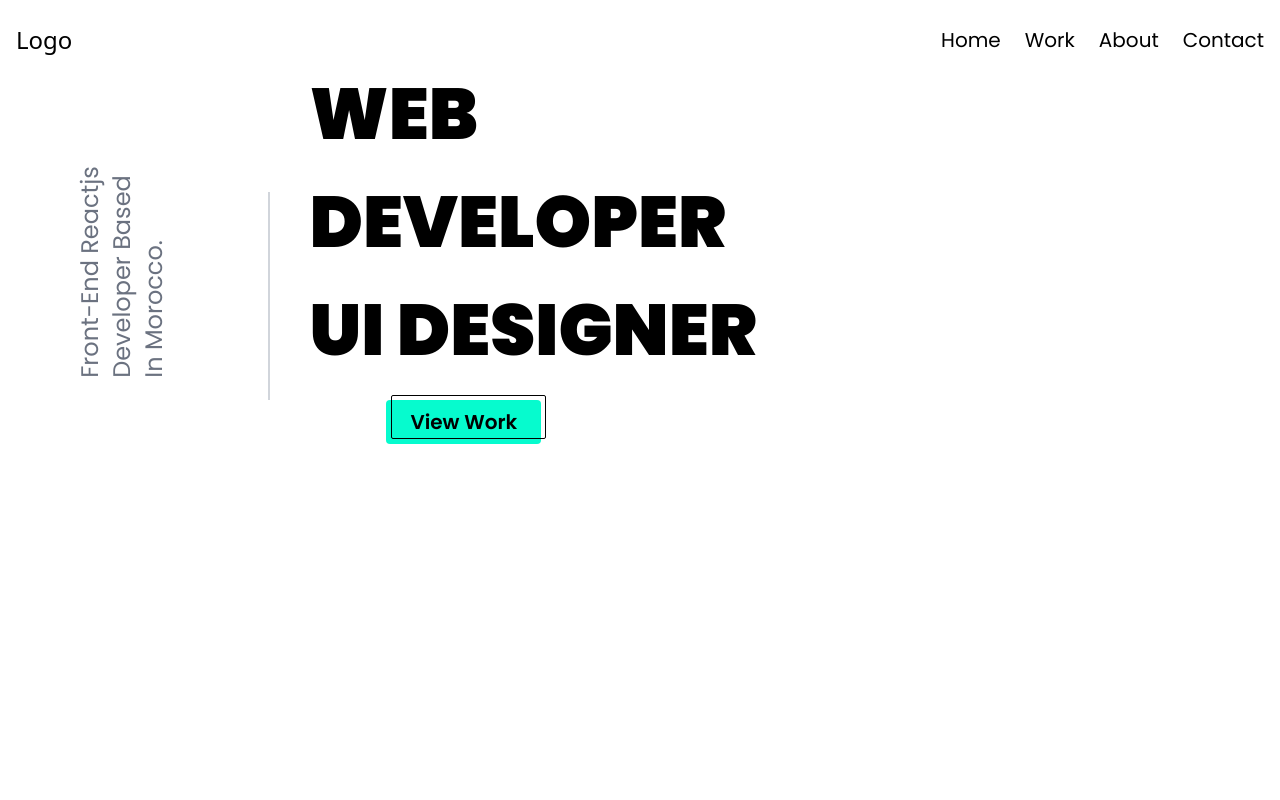
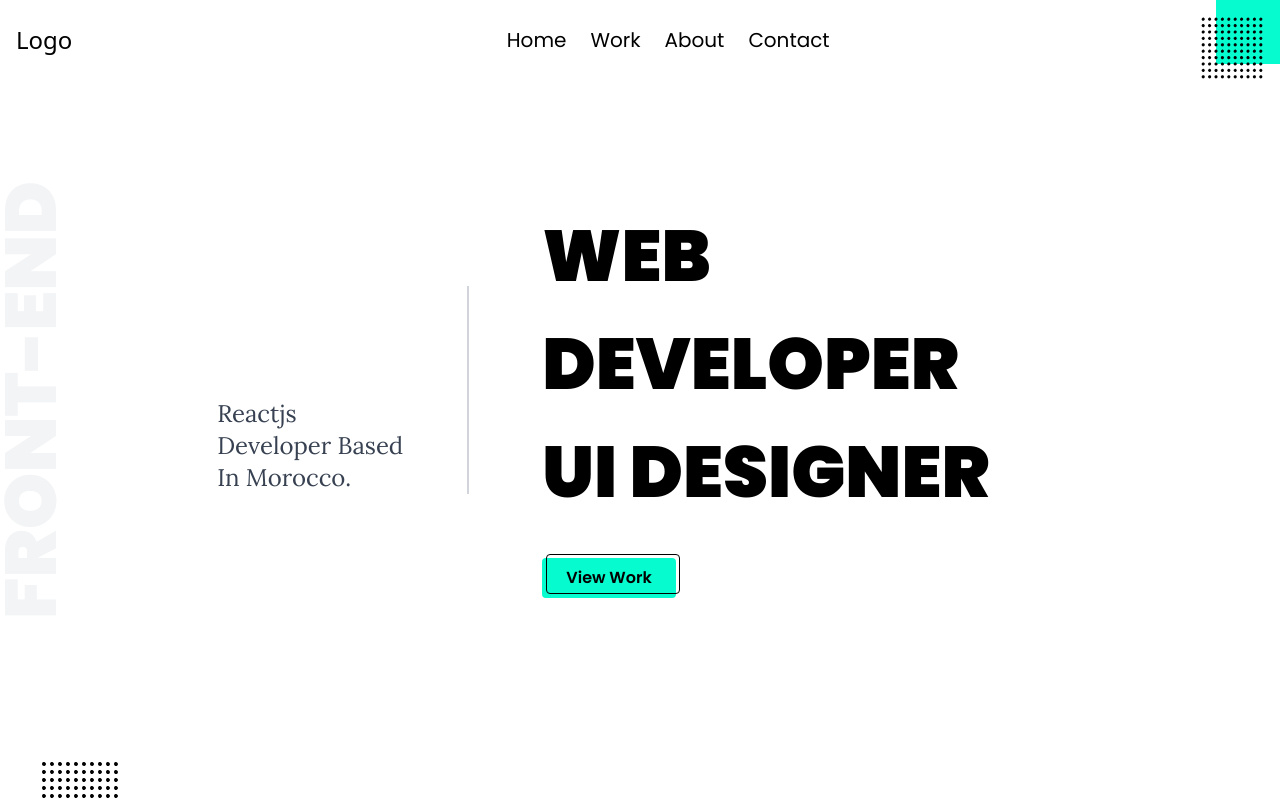
Before and after one commit to ZinoChan/portfolio_v2, a Next.js app: page / in a window 1280 px wide. Built offline with nearby package versions, Linux system fonts and the light colour scheme.

Commit message:
finish home page

```diff
--- /dev/null
+++ b/components/Loader.tsx
@@ -0,0 +1,29 @@
+import styles from "@styles/Loader.module.css";
+
+const Loader = ({ loading }) => {
+  return (
+    <ul
+      className={`${
+        loading ? `${styles.loading}` : styles.leave
+      } absolute overflow-hidden top-0 left-0 w-full flex z-30 h-full  pointer-events-none`}
+    >
+      <li className={`bg-primary w-1/4 ${styles.list_item}`}></li>
+      <li className={`bg-primary w-1/4 ${styles.list_item}`}></li>
+      <li className={`bg-primary w-1/4 ${styles.list_item}`}></li>
+      <li className={`bg-primary w-1/4 ${styles.list_item}`}></li>
+      <div
+        className={`${styles.loader} absolute  left-1/2 transform -translate-x-1/2 -translate-y-1/2`}
+      >
+        <p>l</p>
+        <p>o</p>
+        <p>a</p>
+        <p>d</p>
+        <p>i</p>
+        <p>n</p>
+        <p>g</p>
+      </div>
+    </ul>
+  );
+};
+
+export default Loader;
--- a/components/Navbar.tsx
+++ b/components/Navbar.tsx
@@ -1,31 +1,51 @@
-import { getSortedRoutes } from 'next/dist/next-server/lib/router/utils'
-import Link from 'next/link'
+import { slideDown } from "@helpers/animation";
+import { motion } from "framer-motion";
+import Link from "next/link";
+import { Spin as Hamburger } from "hamburger-react";
+import { useState } from "react";
+
 const Navbar = () => {
+  const routes = [
+    { link: "/", name: "home" },
+    { link: "/work", name: "work" },
+    { link: "/about", name: "about" },
+    { link: "/contact", name: "contact" },
+  ];
 
-    const routes = [
-        {link: "/", name: "home"},
-        {link: "/work", name: "work"},
-        {link: "/about", name: "about"},
-        {link: "/contact", name: "contact"},
-    ]
+  const [isOpen, setOpen] = useState(false);
+  return (
+    <motion.header
+      initial="hidden"
+      animate="visible"
+      variants={slideDown}
+      custom={1.2}
+      className="w-full z-20 absolute top-0 left-0 overflow-hidden py-6"
+    >
+      <nav className="flex px-4 items-center justify-between w-full max-w-screen-xl mx-auto">
+        <div className="block md:hidden">
+          <Hamburger toggled={isOpen} toggle={setOpen} />
+        </div>
+        <div className="text-2xl self-center">Logo</div>
+        <ul className="md:flex hidden space-x-6 items-center text-xl font-main capitalize">
+          {routes.map((route, index) => (
+            <li key={`${route.name}-${index}`}>
+              <Link href={route.link}>
+                <a>{route.name}</a>
+              </Link>
+            </li>
+          ))}
+        </ul>
+        <div>
+          <div className="absolute w-16 h-16 bg-primary right-0 top-0">
+            <div
+              className="absolute top-4 -left-4 w-16 bg-cover h-16"
+              style={{ backgroundImage: "url('/shape.svg')" }}
+            ></div>
+          </div>
+        </div>
+      </nav>
+    </motion.header>
+  );
+};
 
-    return (
-        <header className="w-full absolute top-0 left-0 overflow-hidden py-6">
-            <nav className="flex px-4 items-center justify-between max-w-screen-2xl mx-auto">
-                <div className="text-2xl">Logo</div>
-                <ul className="flex space-x-6 items-center text-xl font-main capitalize">
-                   {
-                       routes.map((route ,index) =>
-                       <li key={`${route.name}-${index}`}>
-                            <Link href={route.link}><a>{route.name}</a></Link>
-                        </li>
-                       )
-                   }
-                </ul>
-            </nav>
-
-        </header>
-    )
-}
-
-export default Navbar
+export default Navbar;
--- a/helpers/animation.ts
+++ b/helpers/animation.ts
@@ -3,6 +3,15 @@
 export const slideUp = {
     hidden: {y: 100, opacity: 0},
     visible: (i=0) => ({y: 0, opacity: 1, transition: {
+        ease: 'easeInOut',
+        duration: .5,
+        delay: i
+    }})
+}
+
+export const fadeIn = {
+    hidden: { opacity: 0},
+    visible: (i=0) => ({ opacity: 1, transition: {
         ease: 'easeInOut',
         duration: .5,
         delay: i
--- a/package.json
+++ b/package.json
@@ -8,8 +8,10 @@
     "start": "next start"
   },
   "dependencies": {
+    "@fontsource/lora": "^4.2.2",
     "@fontsource/poppins": "^4.2.2",
     "framer-motion": "^4.1.9",
+    "hamburger-react": "^2.4.0",
     "next": "10.1.3",
     "react": "17.0.2",
     "react-dom": "17.0.2"
--- a/pages/_app.tsx
+++ b/pages/_app.tsx
@@ -1,15 +1,28 @@
-import '@styles/globals.css'
-import "@fontsource/poppins"
-import "@fontsource/poppins/600.css"
-import "@fontsource/poppins/700.css"
-import "@fontsource/poppins/900.css"
-import Navbar from '../components/Navbar'
+import "@styles/globals.css";
+import "@fontsource/lora";
+import "@fontsource/poppins";
+import "@fontsource/poppins/600.css";
+import "@fontsource/poppins/700.css";
+import "@fontsource/poppins/900.css";
+import Navbar from "../components/Navbar";
+import { useState } from "react";
+import Router from "next/router";
+import Loader from "@components/Loader";
 
 function MyApp({ Component, pageProps }) {
-  return <>
-    <Navbar/>
-    <Component {...pageProps} />
-  </>
+  const [loading, setLoading] = useState(false);
+
+  Router.events.on("routeChangeStart", () => setLoading(true));
+  Router.events.on("routeChangeComplete", () => setLoading(false));
+  Router.events.on("routeChangeError", () => setLoading(false));
+
+  return (
+    <>
+      <Navbar />
+      <Component {...pageProps} />
+      <Loader loading={loading} />
+    </>
+  );
 }
 
-export default MyApp
+export default MyApp;
--- a/pages/index.tsx
+++ b/pages/index.tsx
@@ -5,41 +5,70 @@ import {
   slideToRight,
   slideToLeft,
   slideDown,
+  fadeIn,
 } from "@helpers/animation";
 
 const Home = () => {
   return (
-    <section className="min-h-screen w-full ">
-      <div className="relative max-w-screen-xl px-4 min-h-screen w-full mx-auto flex items-center">
-        <div className="grid grid-cols-2 grid-rows-2">
-          <div className="space-x-10 col-span-2 justify-between items-end flex">
-            <motion.p className="text-2xl  transform -rotate-90  text-gray-500 mb-20 font-main  capitalize">
-              front-end reactjs <br />
+    <section className="relative overflow-hidden min-h-screen w-full flex items-center md:pt-0 pt-20">
+      <motion.h1
+        initial="hidden"
+        animate="visible"
+        variants={fadeIn}
+        custom={0.6}
+        className="absolute bottom-20 left-4 xl:top-1/2 xl:transform  xl:-rotate-90 min-w-max xl:-left-16 xl:-translate-y-1/2 font-main uppercase font-black text-gray-100 md:text-7xl text-5xl"
+      >
+        front-end
+      </motion.h1>
+      <div className="relative max-w-screen-lg px-4 w-full mx-auto">
+        <div className="md:grid md:grid-cols-auto-2 md:grid-rows-auto-2 xl:gap-0 gap-4">
+          <div className="md:space-x-16 justify-center items-end md:flex">
+            <motion.p
+              initial="hidden"
+              animate="visible"
+              variants={slideToRight}
+              custom={0.3}
+              className="md:text-2xl text-lg text-gray-700 md:mb-8 font-lora  capitalize"
+            >
+              reactjs <br />
               developer based <br /> in Morocco.
             </motion.p>
-            <div className="w-0.5 ml-20 h-52 bg-gray-300"></div>
-            <motion.h1
+            <motion.div
               initial="hidden"
               animate="visible"
-              variants={slideUp}
-              className="text-7xl leading-normal mb-4 font-black font-main text-black uppercase"
-            >
-              Web <br /> developer <br /> ui designer
-            </motion.h1>
+              variants={slideDown}
+              className="md:w-0.5 md:mb-8 md:h-52 h-0.5 w-52 my-6 bg-gray-300"
+            ></motion.div>
           </div>
+          <motion.h1
+            initial="hidden"
+            animate="visible"
+            variants={slideToLeft}
+            custom={0.3}
+            className="md:text-7xl text-4xl md:leading-normal  font-black font-main text-black uppercase"
+          >
+            Web <br /> developer <br /> ui designer
+          </motion.h1>
 
-          <div></div>
           <motion.button
             initial="hidden"
             animate="visible"
             variants={slideUp}
-            custom={0.4}
-            className={`${styles.btn} place-self-start relative self-start align-start px-6 py-2 font-semibold text-xl font-main capitalize rounded bg-primary`}
+            custom={0.6}
+            className={`${styles.btn} col-start-2 mt-8 place-self-start relative self-start align-start px-6 py-2 font-semibold text-md font-main capitalize rounded bg-primary`}
           >
             view work
           </motion.button>
         </div>
       </div>
+      <motion.div
+        initial="hidden"
+        animate="visible"
+        variants={slideUp}
+        custom={0.6}
+        className="absolute -bottom-10 md:left-10 left-4 w-20 bg-cover h-20"
+        style={{ backgroundImage: "url('/shape.svg')" }}
+      ></motion.div>
     </section>
   );
 };
--- /dev/null
+++ b/pages/work.tsx
@@ -0,0 +1,11 @@
+import Loader from "@components/Loader";
+
+const Work = () => {
+  return (
+    <div className="relative h-screen flex items-center justify-center">
+      Work
+    </div>
+  );
+};
+
+export default Work;
--- a/styles/Home.module.css
+++ b/styles/Home.module.css
@@ -1,14 +1,14 @@
 .btn::before {
   content: "";
   position: absolute;
-  top: -5px;
-  left: 5px;
+  top: -4px;
+  left: 4px;
   width: 100%;
   height: 100%;
   display: inline-block;
   border: 1px solid #000;
   transition: all 0.2s cubic-bezier(0.075, 0.82, 0.165, 1);
-  border-radius: 2px;
+  border-radius: 4px;
 }
 
 .btn {
--- /dev/null
+++ b/styles/Loader.module.css
@@ -0,0 +1,102 @@
+.loading li {
+  transform: translateY(0);
+}
+
+.leave li {
+  transform: translateY(-100%);
+}
+
+.list_item {
+  height: 100%;
+  transition: all 0.1s ease-in-out;
+}
+
+.loading li:nth-child(2),
+.leave li:nth-child(2) {
+  transition-delay: 0.01s;
+}
+
+.loading li:nth-child(3),
+.leave li:nth-child(3) {
+  transition-delay: 0.02s;
+}
+
+.loading li:nth-child(4),
+.leave li:nth-child(4) {
+  transition-delay: 0.03s;
+}
+
+.loader {
+  transition: all 0.04s ease-in-out;
+}
+
+.leave .loader {
+  top: 120vh;
+}
+
+.loading .loader {
+  top: 50%;
+  transition-delay: 0.05s;
+}
+
+.loader p {
+  display: inline-block;
+  text-transform: uppercase;
+  text-align: center;
+  font-size: 4em;
+  font-family: arial;
+  font-weight: 600;
+  transform: scale(0.5);
+  color: #121212;
+  -webkit-text-stroke: 2px gray;
+}
+
+.loader p:nth-child(1) {
+  animation: load 1s linear infinite;
+}
+
+.loader p:nth-child(2) {
+  animation: load 1s linear infinite 0.125s;
+}
+
+.loader p:nth-child(3) {
+  animation: load 1s linear infinite 0.25s;
+}
+
+.loader p:nth-child(4) {
+  animation: load 1s linear infinite 0.375s;
+}
+
+.loader p:nth-child(5) {
+  animation: load 1s linear infinite 0.5s;
+}
+
+.loader p:nth-child(6) {
+  animation: load 1s linear infinite 0.675s;
+}
+
+.loader p:nth-child(7) {
+  animation: load 1s linear infinite 0.75s;
+}
+
+@keyframes load {
+  0% {
+    transform: scale(0.5);
+    color: #121212;
+    -webkit-text-stroke: 2px gray;
+  }
+
+  20% {
+    transform: scale(1);
+    color: #06fbce;
+    -webkit-text-stroke: 3px #06fbce;
+    filter: drop-shadow(0 0 1px black) drop-shadow(0 0 1px black)
+      drop-shadow(0 0 3px #06fbce) drop-shadow(0 0 5px #06fbce);
+  }
+
+  50% {
+    transform: scale(0.5);
+    color: #121212;
+    -webkit-text-stroke: 2px gray;
+  }
+}
--- a/tailwind.config.js
+++ b/tailwind.config.js
@@ -9,17 +9,17 @@ module.exports = {
     theme: {
         extend: {
             fontFamily: {
-
                 main: ['Poppins', ...defaultTheme.fontFamily.sans],
+                lora: ['Lora', ...defaultTheme.fontFamily.serif]
             },
 
             colors: {
                 primary: "#06FBCE",
-                // secondary: "#EA525C",
-                // dark: "#191C1D",
-                // "dark-gray": "#272A2A"
-
             },
+            gridTemplateColumns: {
+                'auto-1': ' repeat(1, minmax(0, auto))',
+               'auto-2': ' repeat(2, minmax(0, auto))',
+              }
         },
     },
     variants: {
```
Also changed, not shown: public/shape.svg (added), 1 other file (tests, documents, lock files or other folders).
